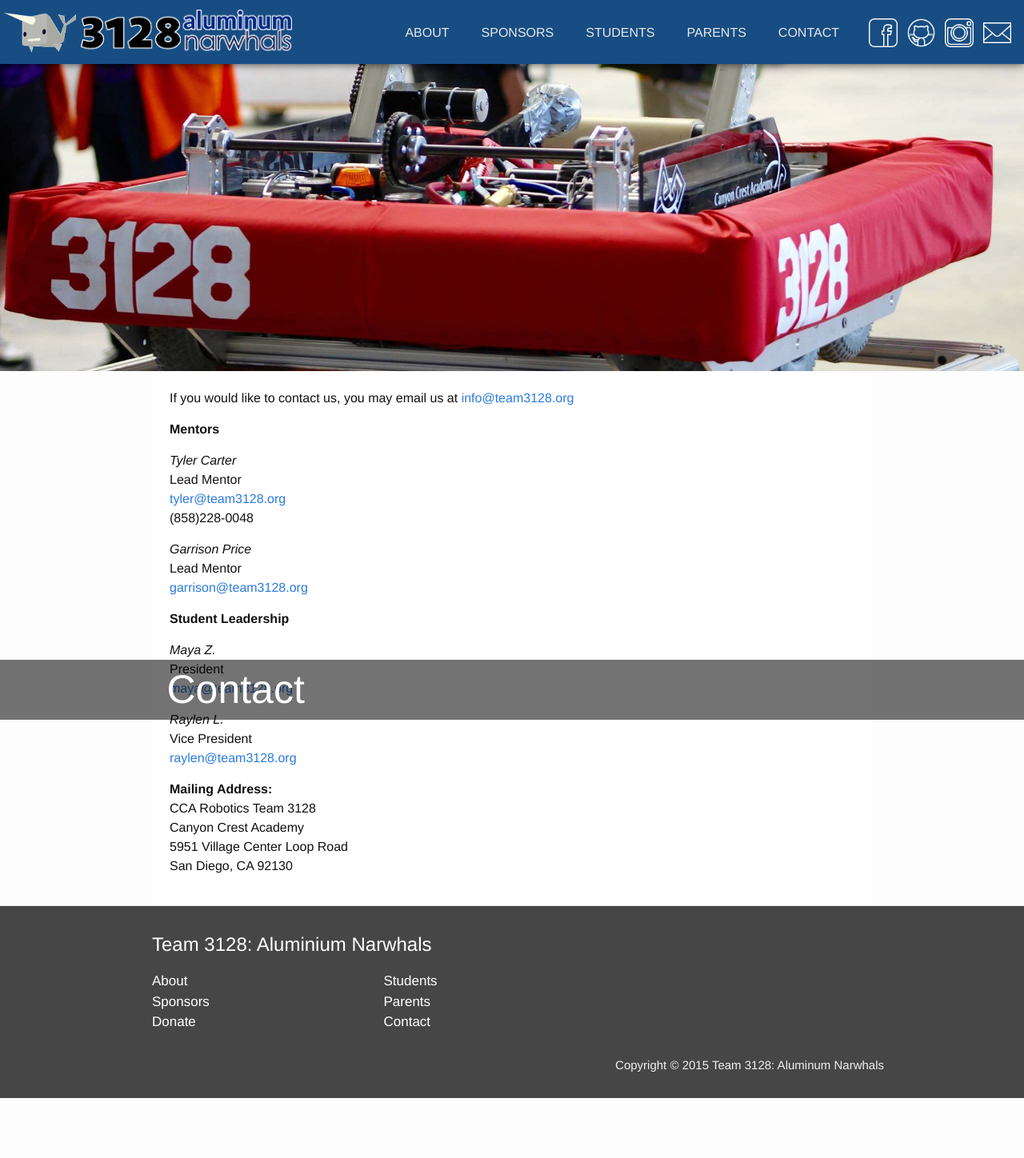
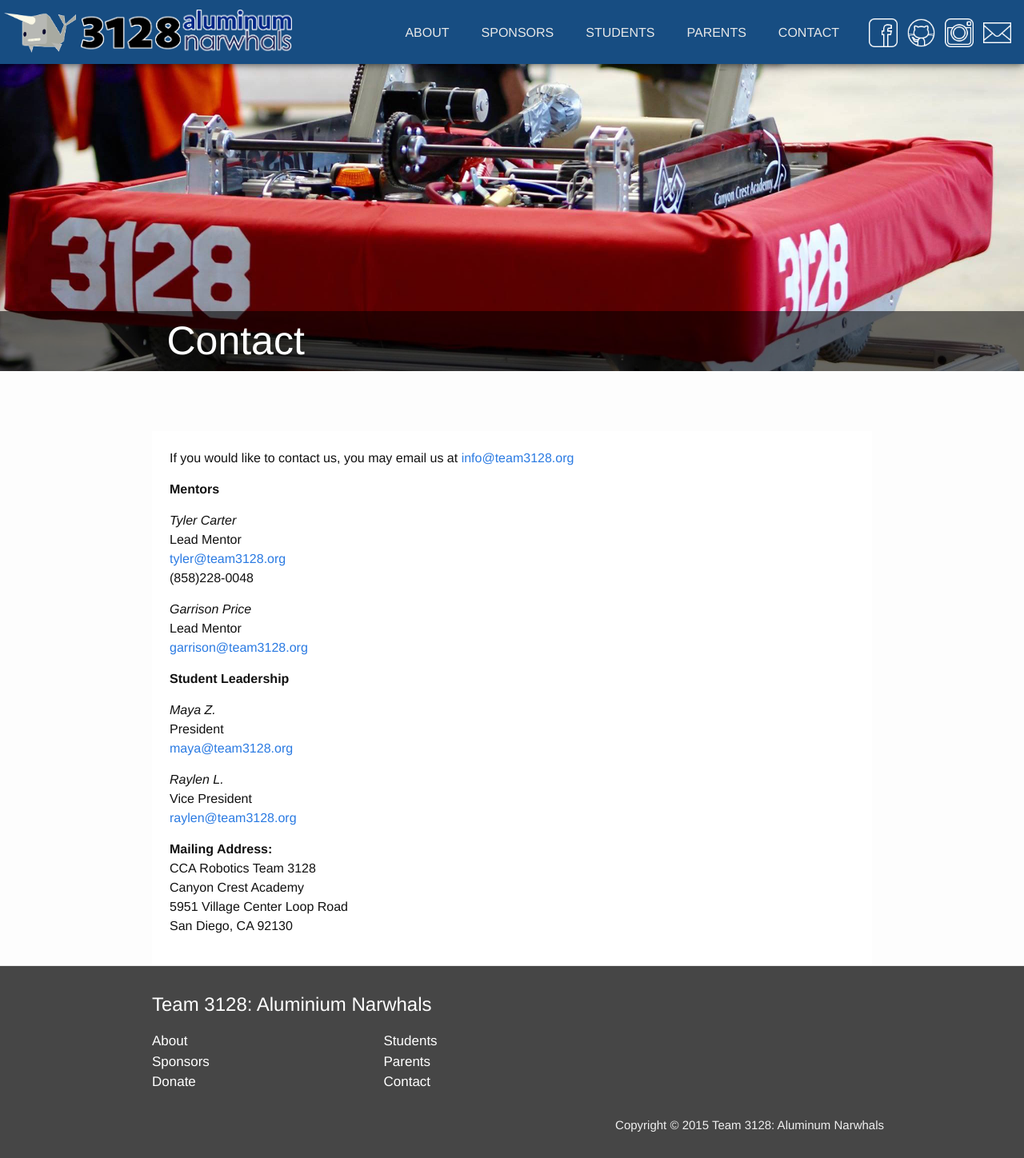
Before and after one commit to uynitsuj/team3128.github.io, a Jekyll site: the page built from contact.md, in a window 1280 px wide. Shown: the whole page at 80% size. Built offline with Jekyll 4.4.1, drawn with Linux system fonts in a browser that asks for light colours; nearby versions of some CDN libraries; before the commit the page ends 1373 px from its top, so only the background shows below that.

Commit message:
Fixed Title Glich

```diff
--- a/_includes/head.html
+++ b/_includes/head.html
@@ -3,7 +3,15 @@
   <meta http-equiv="X-UA-Compatible" content="IE=edge">
   <meta name="viewport" content="width=device-width, initial-scale=1">
 
-  <title>Team 3128: Aluminum Narwhals</title>
+  <title>
+    {% if page.subtitle %}
+      Team 3128: {{ page.subtitle }}
+    {% else if page.title %}
+      Team 3128: {{ page.title }}
+    {% else %}
+      Team 3128: Aluminum Narwhals
+    {% endif %}
+  </title>
 
   <link rel="shortcut icon" type="image/png" href="/resources/favicon-16.png"/>
   <link rel="icon" type="image/png" href="/resources/favicon-16.png"/>
--- a/_layouts/default.html
+++ b/_layouts/default.html
@@ -98,10 +98,13 @@
 
     <div class="page-content">
       {% if page.showtitle != false %}
+      <div>
         <img id="pageimage" src="/resources/home_image.jpeg"></img>
-        <div class="page-heading" style="background-color: rgba(0,0,0,.55); width: 100%; position: absolute; left: 0px; bottom: 0px;">
+        <div class="page-heading" style="background-color: rgba(0,0,0,.55); width: 100%; position: relative; left: 0px; top: -75px;">
           <div class="wrapper" style="padding-left: 37px">{{ page.title }}</div>
         </div>
+      </div>
+
       {% endif %}
 
       <div id="wrap" class="wrapper">
--- a/index.html
+++ b/index.html
@@ -1,5 +1,6 @@
 ---
 layout: homepages
+title: Aluminum Nawrhals
 ---
 <style>
 #button {
```
